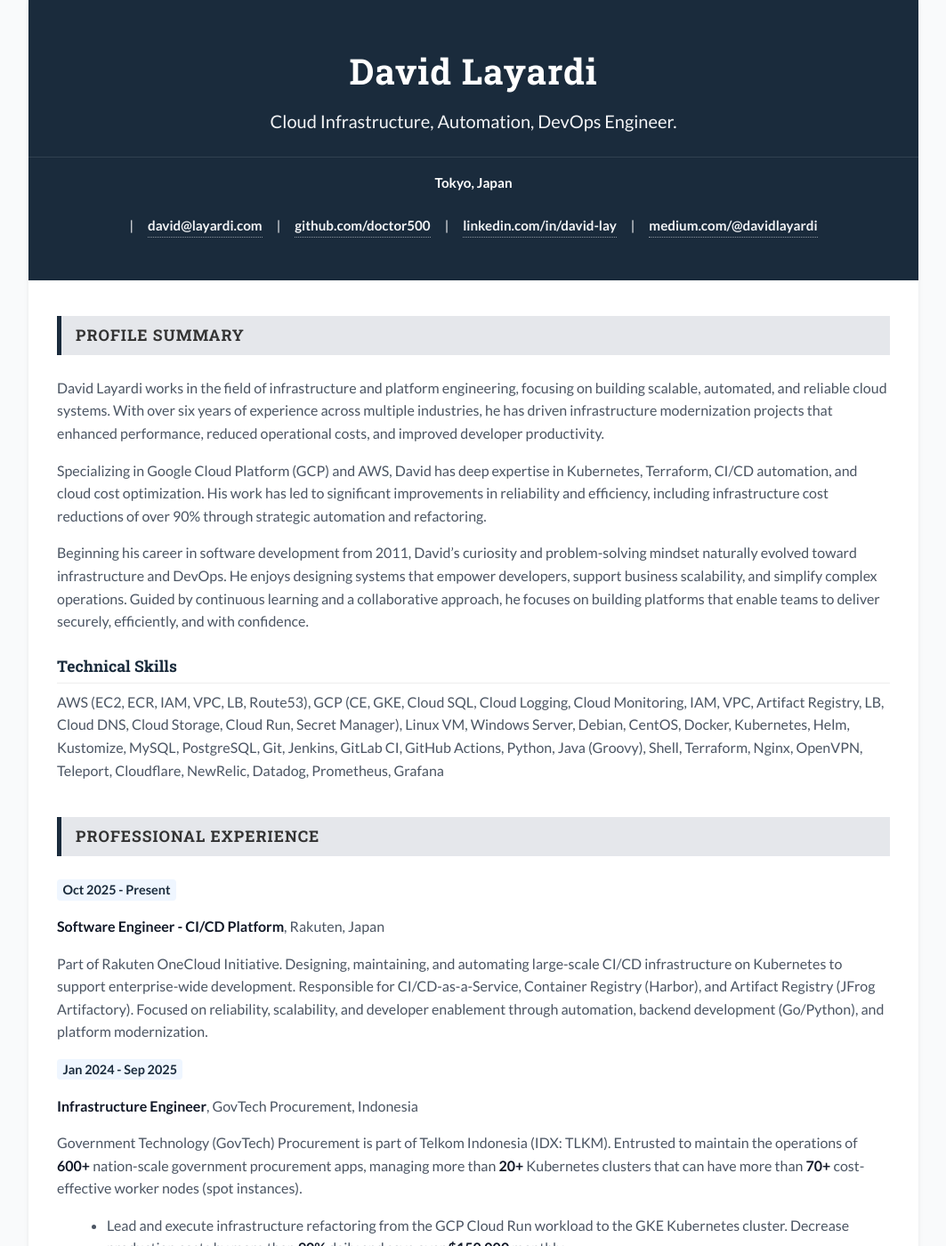
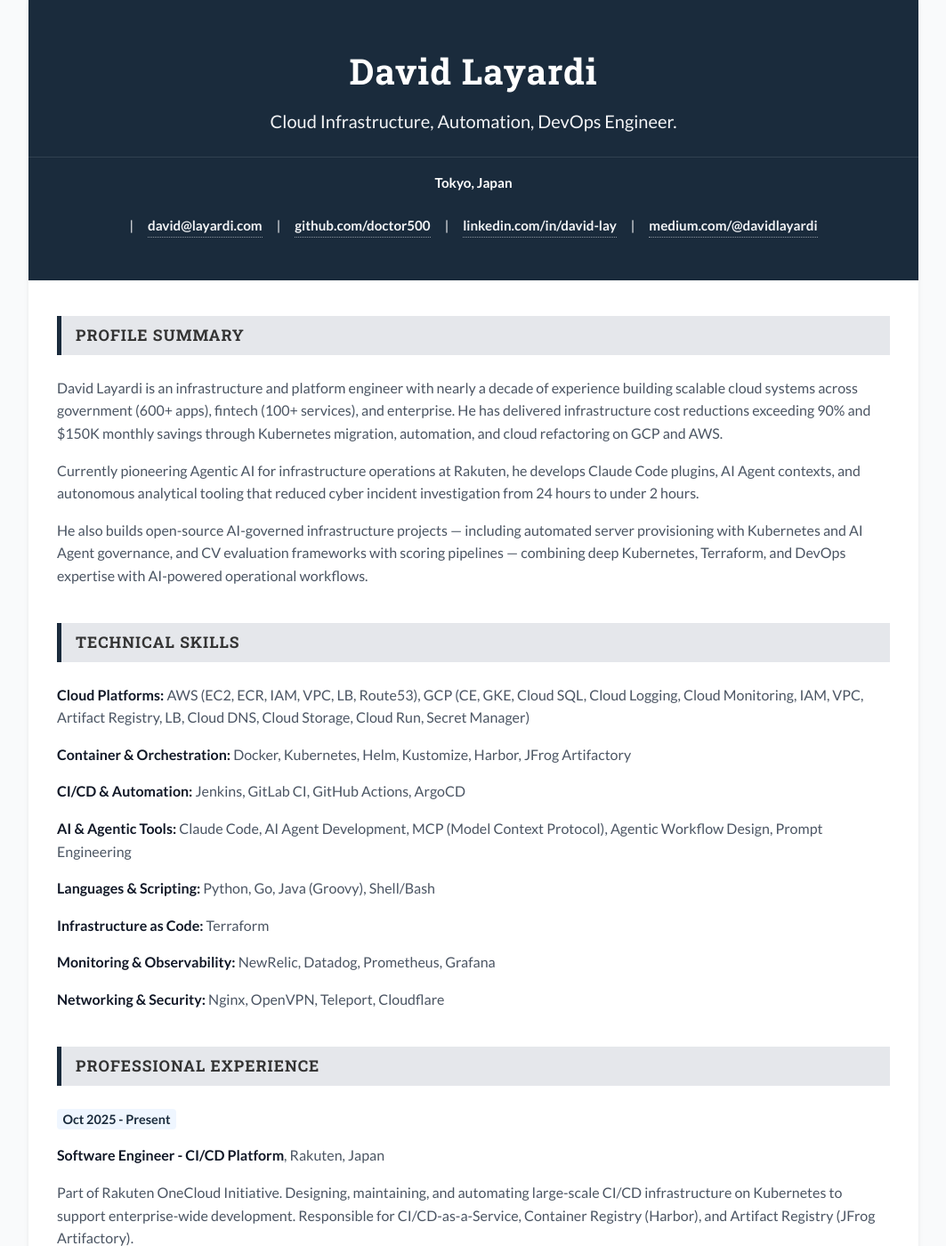
Before and after one commit to doctor500/cv, a Jekyll site: the page built from index.md, in a window 1280 px wide and 1400 px high. Shown: the whole window at 89% size, without its empty margins (108-1171 px from the left). Built offline with Jekyll 4.4.1, drawn with Linux system fonts in a browser that asks for light colours; some of the changed text lies outside the part shown.

Commit message:
content: comprehensive CV positioning overhaul for Infra/Cloud/DevOps + Agentic AI
- Profile Summary: compressed to 3 achievement-dense paragraphs (3rd person),
  front-loaded metrics (600+ apps, 50K, 24H→2H), added Agentic AI narrative
- Technical Skills: restructured into 8 categorized groups, added AI & Agentic
  Tools category (Claude Code, MCP, Agentic Workflow Design)
- Rakuten entry: restructured 4 bullets with Compliance Plugin (80% faster,
  100% compliance checks), AI-powered incident pipeline, past tense fixes
- Latest Professional Projects: added 2 new AI project entries (Compliance
  Document Automation Plugin, Open Source CV with AI Evaluation Framework)
- Activities: merged AI Projects section into Latest Professional Projects
- Tense/voice fixes across GovTech, Gojek, Binus, SPSE roles
- Removed Japanese language entry

```diff
--- a/index.md
+++ b/index.md
@@ -16,17 +16,30 @@ Cloud Infrastructure, Automation, DevOps Engineer.
 
 ## Profile Summary
 
-David Layardi works in the field of infrastructure and platform engineering, focusing on building scalable, automated, and reliable cloud systems. With over six years of experience across multiple industries, he has driven infrastructure modernization projects that enhanced performance, reduced operational costs, and improved developer productivity.
+David Layardi is an infrastructure and platform engineer with nearly a decade of experience building scalable cloud systems across government (600+ apps), fintech (100+ services), and enterprise. He has delivered infrastructure cost reductions exceeding 90% and $150K monthly savings through Kubernetes migration, automation, and cloud refactoring on GCP and AWS.
 
-Specializing in Google Cloud Platform (GCP) and AWS, David has deep expertise in Kubernetes, Terraform, CI/CD automation, and cloud cost optimization. His work has led to significant improvements in reliability and efficiency, including infrastructure cost reductions of over 90% through strategic automation and refactoring.
+Currently pioneering Agentic AI for infrastructure operations at Rakuten, he develops Claude Code plugins, AI Agent contexts, and autonomous analytical tooling that reduced cyber incident investigation from 24 hours to under 2 hours.
 
-Beginning his career in software development from 2011, David’s curiosity and problem-solving mindset naturally evolved toward infrastructure and DevOps. He enjoys designing systems that empower developers, support business scalability, and simplify complex operations. Guided by continuous learning and a collaborative approach, he focuses on building platforms that enable teams to deliver securely, efficiently, and with confidence.
+He also builds open-source AI-governed infrastructure projects — including automated server provisioning with Kubernetes and AI Agent governance, and CV evaluation frameworks with scoring pipelines — combining deep Kubernetes, Terraform, and DevOps expertise with AI-powered operational workflows.
 
 
-### Technical Skills
+## Technical Skills
 
+**Cloud Platforms:** AWS (EC2, ECR, IAM, VPC, LB, Route53), GCP (CE, GKE, Cloud SQL, Cloud Logging, Cloud Monitoring, IAM, VPC, Artifact Registry, LB, Cloud DNS, Cloud Storage, Cloud Run, Secret Manager)
 
-AWS (EC2, ECR, IAM, VPC, LB, Route53), GCP (CE, GKE, Cloud SQL, Cloud Logging, Cloud Monitoring, IAM, VPC, Artifact Registry, LB, Cloud DNS, Cloud Storage, Cloud Run, Secret Manager), Linux VM, Windows Server, Debian, CentOS, Docker, Kubernetes, Helm, Kustomize, MySQL, PostgreSQL, Git, Jenkins, GitLab CI, GitHub Actions, Python, Java (Groovy), Shell, Terraform, Nginx, OpenVPN, Teleport, Cloudflare, NewRelic, Datadog, Prometheus, Grafana
+**Container & Orchestration:** Docker, Kubernetes, Helm, Kustomize, Harbor, JFrog Artifactory
+
+**CI/CD & Automation:** Jenkins, GitLab CI, GitHub Actions, ArgoCD
+
+**AI & Agentic Tools:** Claude Code, AI Agent Development, MCP (Model Context Protocol), Agentic Workflow Design, Prompt Engineering
+
+**Languages & Scripting:** Python, Go, Java (Groovy), Shell/Bash
+
+**Infrastructure as Code:** Terraform
+
+**Monitoring & Observability:** NewRelic, Datadog, Prometheus, Grafana
+
+**Networking & Security:** Nginx, OpenVPN, Teleport, Cloudflare
 
 
 ## Professional Experience
@@ -35,7 +48,11 @@ AWS (EC2, ECR, IAM, VPC, LB, Route53), GCP (CE, GKE, Cloud SQL, Cloud Logging, C
 
 __Software Engineer - CI/CD Platform__, Rakuten, Japan
 
-Part of Rakuten OneCloud Initiative. Designing, maintaining, and automating large-scale CI/CD infrastructure on Kubernetes to support enterprise-wide development. Responsible for CI/CD-as-a-Service, Container Registry (Harbor), and Artifact Registry (JFrog Artifactory). Focused on reliability, scalability, and developer enablement through automation, backend development (Go/Python), and platform modernization.
+Part of Rakuten OneCloud Initiative. Designing, maintaining, and automating large-scale CI/CD infrastructure on Kubernetes to support enterprise-wide development. Responsible for CI/CD-as-a-Service, Container Registry (Harbor), and Artifact Registry (JFrog Artifactory).
+- Developed Claude Code Plugin (Skills + Sub-Agent) to auto-generate compliance-ready operation documents, reducing document creation time by over **80%** with **100%** holistic compliance checks per cycle.
+- Reduced cyber incident investigation time from **24 hours to under 2 hours** by building AI-powered analysis pipelines for multi-department incident decision-making.
+- Designed and maintained CI/CD-as-a-Service platform on Kubernetes serving multiple business units, including Container Registry and Artifact Registry.
+- Built backend automation tooling in **Go** and **Python** for platform modernization and developer enablement.
 
 
 `Jan 2024 - Sep 2025`
@@ -46,7 +63,7 @@ Government Technology (GovTech) Procurement is part of Telkom Indonesia (IDX: TL
 - Lead and execute infrastructure refactoring from the GCP Cloud Run workload to the GKE Kubernetes cluster. Decrease production costs by more than **90%** daily and save over **$150,000** monthly.
 - Transform the nation-level Mail Services from a monolithic VM to a scalable and cost-effective Kubernetes deployment. **Increase service scaling performance by six times**, making it more reliable.
 - Implement fully audited and approval-based access control for over **500** cloud resources in GovTech Procurement using Teleport.
-- Research and implement (POC) independently or in groups for tooling to improve GovTech Procurement mankind productivity, such as Goldilocks, External Secrets Operator, Kafka on Kubernetes, Pomerium on GKE, and many more.
+- Researched and implemented (POC) tooling to improve GovTech Procurement team productivity, such as Goldilocks, External Secrets Operator, Kafka on Kubernetes, Pomerium on GKE, and many more.
 
 
 <!-- <div style="page-break-after: always;"></div> -->
@@ -79,7 +96,7 @@ Maintain the Jenkins pipeline and internal tools in the Kubernetes Cluster, whic
 __Data Center Staff__, Bina Nusantara - IT Division, Indonesia
 
 
-Work closely with the Data Center & IT Infrastructure group to Help Binus IT Operational Processes.
+Worked closely with the Data Center & IT Infrastructure group to support Binus IT Operational Processes.
 - Pioneer of QR-based event registration system for Binus University, [<u>used on national-scale event</u>](https://binus.ac.id/2019/01/sarasehan-dialog-nasional-bersama-menteri-ristekdikti-republik-nasional/). Reduced manual checking time by 10x from minutes to QR scan and go in seconds. Develop using **PHP Laravel, SQL Server, and Windows Server 2016**.
 - Create tools & scripts to automate data analyst reporting processes. Provided automation for student document reports to the university and government. Provide several tools/scripts using **PHP Laravel, Windows BAT Script, Pentaho, and SQL Server**.
 - Developed WiFi debugging tools to help the network-infra team when doing on-site WiFi connection troubleshooting. Simplified debug data gathering into a one-click process. Develop using **C#, PHP, and Windows Server 2016**.
@@ -133,6 +150,8 @@ Take Business Intelligence minor, Graduate in the 7th semester. Final GPA: 3.8 o
 - Reach 20000+ Visitor (per 2026/02/14) under CodeX publication
 
 
+
+
 ### Training & Certifications
 
 `Jan 2023`
@@ -150,10 +169,20 @@ Take Business Intelligence minor, Graduate in the 7th semester. Final GPA: 3.8 o
 
 ### Latest Professional Projects
 
+`Oct 2025 - Present`
+**Compliance Document Automation Plugin (Claude Code)**, Rakuten
+
+Developed Claude Code Plugin consisting of Skills and Sub-Agent to auto-generate compliance-ready operation documents for CI/CD operations. Reduced document creation time by over **80%**, with **100%** holistic compliance checks on every document creation and update cycle. Previously a fully manual process requiring cross-team coordination.
+
+`2024 - Present`
+**Open Source CV with AI-Powered Evaluation Framework**, Personal — [github.com/doctor500/cv](https://github.com/doctor500/cv)
+
+Built an open-source CV generation system using Jekyll and GitHub Actions, expanded with AI Agent capabilities: automated CV evaluation workflows (quick + deep dive), a scoring framework across **6** categories and **10** quality standards, and AI-powered content improvement pipelines. Integrated Claude Code, MCP, and agentic workflow orchestration for infrastructure-as-code operations.
+
 `May 2024 - Dec 2024`
 **SPSE Migration from Bare Metal to Government-certified Cloud**, GovTech Procurement
 
-Execute and supervise the Automation process of the SPSE migration process. Assess, troubleshoot, and design for implementing automation at the infrastructure level. We're currently moving more than 600 SPSE services to a Government-certified cloud. Provide them with better security and reliable infrastructure.
+Executed and supervised the automation of the SPSE migration process. Assessed, troubleshot, and designed infrastructure-level automation for moving more than **600** SPSE services to a Government-certified cloud, providing improved security and reliable infrastructure.
 
 `Aug 2022 - Sep 2022`
 **Config & Secret Management for Selly.id using Vault Cluster**, Gojek - GoTo Financial (GTF)
@@ -179,5 +208,6 @@ __Indonesian__ - Native proficiency
 __English__ - Business level proficiency
 
 
+
 <!-- ### Footer
 Last updated: May 2025 -->
```
Also changed, not shown: other parts of index.md (+2 -2 lines).
